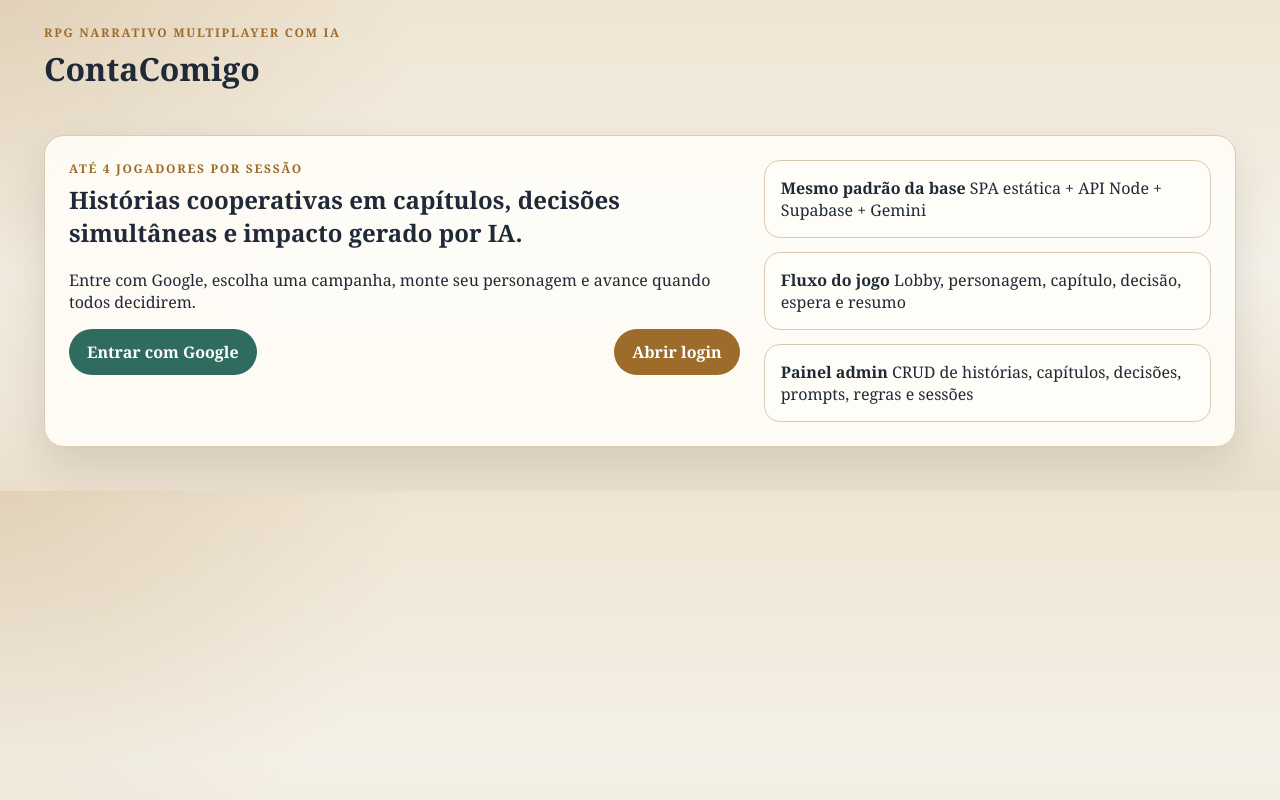
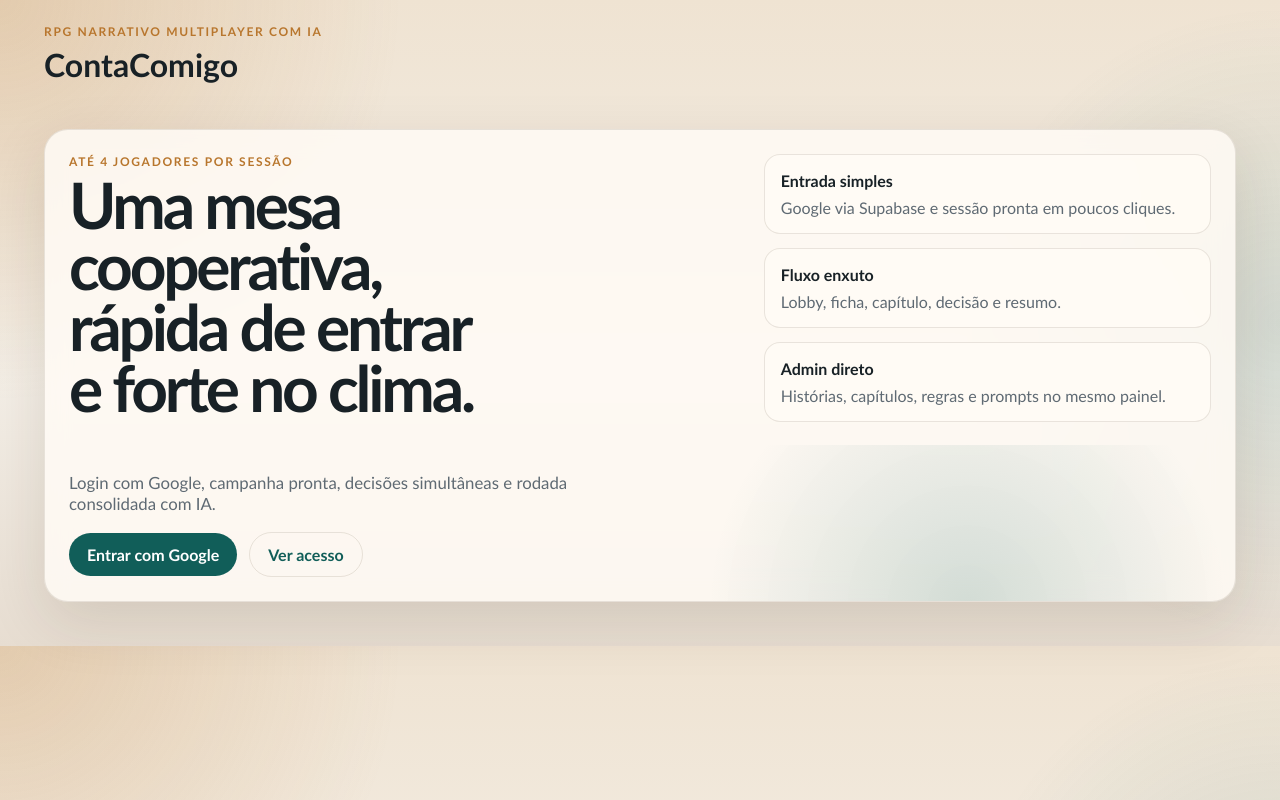
Before and after one commit to danidopx/ContaComigo, a website with bundled scripts: page public/index.html in a window 1280 px wide. Built offline with nearby package versions, Linux system fonts and the light colour scheme; files whose address does not match are found by name.

Commit message:
feat: melhorar login google e modernizar entrada

```diff
--- a/public/auth.js
+++ b/public/auth.js
@@ -4,7 +4,13 @@ export async function signInWithGoogle() {
   const sb = getSb();
   const { error } = await sb.auth.signInWithOAuth({
     provider: 'google',
-    options: { redirectTo: window.location.origin }
+    options: {
+      redirectTo: `${window.location.origin}/`,
+      queryParams: {
+        access_type: 'offline',
+        prompt: 'select_account'
+      }
+    }
   });
   if (error) throw error;
 }
--- a/public/index.html
+++ b/public/index.html
@@ -26,38 +26,39 @@
 
     <main>
       <section id="screen-landing" class="screen active">
-        <div class="hero card">
-          <div>
+        <div class="hero card hero-surface">
+          <div class="hero-copy">
             <p class="eyebrow">Até 4 jogadores por sessão</p>
-            <h2>Histórias cooperativas em capítulos, decisões simultâneas e impacto gerado por IA.</h2>
-            <p>Entre com Google, escolha uma campanha, monte seu personagem e avance quando todos decidirem.</p>
-            <div class="actions">
+            <h2>Uma mesa cooperativa, rápida de entrar e forte no clima.</h2>
+            <p>Login com Google, campanha pronta, decisões simultâneas e rodada consolidada com IA.</p>
+            <div class="actions hero-actions">
               <button id="btn-start-login" class="btn">Entrar com Google</button>
-              <button id="btn-open-login" class="btn secondary">Abrir login</button>
+              <button id="btn-open-login" class="btn ghost">Ver acesso</button>
             </div>
           </div>
-          <div class="stats">
-            <article>
-              <strong>Mesmo padrão da base</strong>
-              <span>SPA estática + API Node + Supabase + Gemini</span>
+          <div class="stats hero-stats">
+            <article class="metric-card">
+              <strong>Entrada simples</strong>
+              <span>Google via Supabase e sessão pronta em poucos cliques.</span>
             </article>
-            <article>
-              <strong>Fluxo do jogo</strong>
-              <span>Lobby, personagem, capítulo, decisão, espera e resumo</span>
+            <article class="metric-card">
+              <strong>Fluxo enxuto</strong>
+              <span>Lobby, ficha, capítulo, decisão e resumo.</span>
             </article>
-            <article>
-              <strong>Painel admin</strong>
-              <span>CRUD de histórias, capítulos, decisões, prompts, regras e sessões</span>
+            <article class="metric-card">
+              <strong>Admin direto</strong>
+              <span>Histórias, capítulos, regras e prompts no mesmo painel.</span>
             </article>
           </div>
         </div>
       </section>
 
       <section id="screen-login" class="screen">
-        <div class="card centered">
+        <div class="card centered login-card">
           <p class="eyebrow">Autenticação Supabase</p>
-          <h2>Entrar</h2>
-          <p>O login principal é com Google, mantendo a mesma estratégia do projeto base.</p>
+          <h2>Acessar mesa</h2>
+          <p>Use sua conta Google para entrar e sincronizar seu perfil automaticamente.</p>
+          <div id="login-status" class="login-status"></div>
           <div class="actions">
             <button id="btn-google-login" class="btn">Continuar com Google</button>
             <button data-nav="screen-landing" class="btn ghost">Voltar</button>
--- a/public/main.js
+++ b/public/main.js
@@ -5,6 +5,14 @@ import { bindSimpleNavigation, formToJson, setLoading, showScreen, toast } from
 import { renderAdminList, renderChapter, renderLobby, renderSessions, renderStories, renderSummary } from './cv-builder.js';
 
 let lastConsolidation = null;
+let appReady = false;
+
+function updateLoginStatus(message = '', tone = '') {
+  const node = document.getElementById('login-status');
+  if (!node) return;
+  node.textContent = message;
+  node.className = `login-status${message ? ` ${tone}` : ''}`;
+}
 
 function updateHeader() {
   const chip = document.getElementById('user-chip');
@@ -194,7 +202,21 @@ function bindButtons() {
 
   document.getElementById('btn-start-login').addEventListener('click', () => showScreen('screen-login'));
   document.getElementById('btn-open-login').addEventListener('click', () => showScreen('screen-login'));
-  document.getElementById('btn-google-login').addEventListener('click', async () => signInWithGoogle());
+  document.getElementById('btn-google-login').addEventListener('click', async () => {
+    if (!appReady) {
+      updateLoginStatus('A configuração do login ainda não carregou. Verifique SUPABASE_URL e SUPABASE_ANON_KEY no Render.', 'error');
+      toast('Login indisponível no momento.');
+      return;
+    }
+
+    try {
+      updateLoginStatus('Redirecionando para o Google...', 'info');
+      await signInWithGoogle();
+    } catch (error) {
+      updateLoginStatus(error.message || 'Não foi possível iniciar o login Google.', 'error');
+      toast(error.message || 'Falha ao iniciar login Google.');
+    }
+  });
   document.getElementById('btn-logout').addEventListener('click', async () => {
     await signOut();
     toast('Sessão encerrada.');
@@ -229,12 +251,16 @@ function bindButtons() {
 async function bootstrap() {
   setLoading(true, 'Inicializando aplicativo...');
   try {
-    await initPublicConfig();
     bindButtons();
     bindForms();
+    await initPublicConfig();
+    appReady = true;
+    updateLoginStatus('Login Google pronto.', 'success');
     await initAuth(handleAuthChange);
     await sincronizarVersaoAppNaTela();
   } catch (error) {
+    appReady = false;
+    updateLoginStatus(error.message || 'Falha ao carregar a configuração do login.', 'error');
     toast(error.message || 'Falha ao inicializar.');
   } finally {
     setLoading(false);
--- a/public/style.css
+++ b/public/style.css
@@ -1,25 +1,26 @@
 :root {
-  --bg: #f5f1e8;
-  --panel: #fffdf8;
-  --panel-alt: #f0e8d8;
-  --text: #1f2937;
-  --muted: #6b7280;
-  --line: #d9cbb3;
-  --primary: #2f6b5f;
-  --primary-dark: #244f47;
-  --danger: #a73f3f;
-  --accent: #9d6c2b;
-  --shadow: 0 18px 40px rgba(50, 34, 12, 0.12);
+  --bg: #f4efe7;
+  --panel: rgba(255, 251, 245, 0.86);
+  --panel-alt: #efe3cf;
+  --text: #182126;
+  --muted: #5f6a73;
+  --line: rgba(78, 58, 32, 0.12);
+  --primary: #115e59;
+  --primary-dark: #0b4541;
+  --danger: #b64747;
+  --accent: #b8762d;
+  --shadow: 0 20px 60px rgba(49, 29, 7, 0.12);
 }
 
 * { box-sizing: border-box; }
 
 body {
   margin: 0;
-  font-family: Georgia, "Times New Roman", serif;
+  font-family: "Trebuchet MS", "Segoe UI", sans-serif;
   background:
-    radial-gradient(circle at top left, rgba(157, 108, 43, 0.16), transparent 30%),
-    linear-gradient(180deg, #efe5d3 0%, var(--bg) 55%, #eadfcd 100%);
+    radial-gradient(circle at top left, rgba(184, 118, 45, 0.22), transparent 28%),
+    radial-gradient(circle at right center, rgba(17, 94, 89, 0.14), transparent 24%),
+    linear-gradient(180deg, #efe3d2 0%, var(--bg) 58%, #e7ddd1 100%);
   color: var(--text);
 }
 
@@ -30,7 +31,7 @@ body {
 h1, h2, h3, p { margin-top: 0; }
 .screen { display: none; }
 .screen.active { display: block; }
-.card { background: rgba(255, 253, 248, 0.92); border: 1px solid var(--line); border-radius: 20px; padding: 24px; box-shadow: var(--shadow); margin-bottom: 20px; }
+.card { background: var(--panel); backdrop-filter: blur(12px); border: 1px solid var(--line); border-radius: 24px; padding: 24px; box-shadow: var(--shadow); margin-bottom: 20px; }
 .hero { display: grid; grid-template-columns: 1.2fr 0.8fr; gap: 24px; }
 .stats, .stack-list, .grid-list, .impact-grid, .content-stack { display: grid; gap: 14px; }
 .stats article, .stack-item, .story-card, .impact-card, .status-box { border: 1px solid var(--line); border-radius: 16px; padding: 16px; background: var(--panel); }
@@ -62,6 +63,61 @@ textarea { resize: vertical; }
 .toast { bottom: 20px; background: #111827; color: #fff; }
 .loading { top: 20px; background: var(--panel); border: 1px solid var(--line); }
 .hidden { display: none !important; }
+.hero-surface {
+  position: relative;
+  overflow: hidden;
+}
+.hero-surface::after {
+  content: '';
+  position: absolute;
+  inset: auto -10% -35% 45%;
+  height: 320px;
+  background: radial-gradient(circle, rgba(17, 94, 89, 0.18), transparent 62%);
+  pointer-events: none;
+}
+.hero-copy h2 {
+  max-width: 11ch;
+  font-size: clamp(2.1rem, 5vw, 4.1rem);
+  line-height: 0.95;
+  letter-spacing: -0.05em;
+}
+.hero-copy p:not(.eyebrow) {
+  max-width: 52ch;
+  color: var(--muted);
+  font-size: 1.05rem;
+}
+.hero-actions {
+  justify-content: flex-start;
+  margin-top: 18px;
+}
+.hero-stats {
+  align-content: start;
+}
+.metric-card strong {
+  display: block;
+  margin-bottom: 8px;
+}
+.metric-card span {
+  color: var(--muted);
+}
+.login-card {
+  max-width: 520px;
+}
+.login-status {
+  min-height: 22px;
+  margin: 12px 0 4px;
+  color: var(--muted);
+  font-size: 0.95rem;
+}
+.login-status.success {
+  color: var(--primary);
+}
+.login-status.error {
+  color: var(--danger);
+}
+.login-status.info {
+  color: var(--accent);
+}
 
 @media (max-width: 900px) {
   .shell { padding: 16px; }
```
